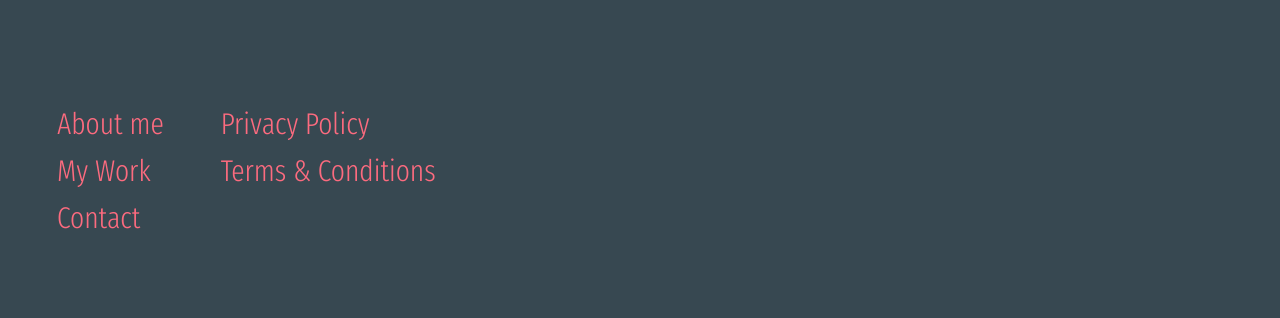
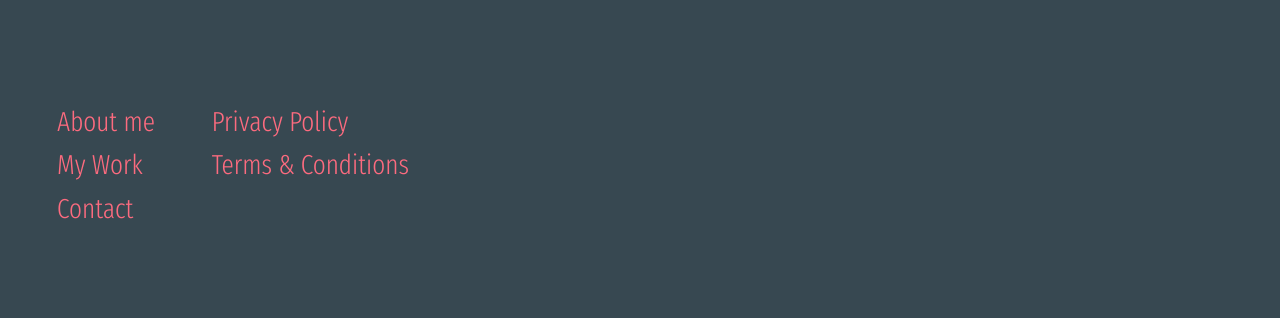
Before and after one commit to martindimi/mdesign-source, a Jekyll site: the page built from _pages/home.md, in a window 1280 px wide. Shown: the part 2018-2336 px from the top of the page. Built offline with Jekyll 4.4.1, drawn with Linux system fonts in a browser that asks for light colours; nearby versions of some CDN libraries.

Commit message:
Lower footer's links font size

```diff
--- a/_sass/5_sections/_footer.scss
+++ b/_sass/5_sections/_footer.scss
@@ -27,12 +27,7 @@
 .footer-link {
 
   a {
-    font-size: 1.2em;
+    font-size: 1.1em;
     line-height: 1.4em;
-
-    // --- Smartphone only ---
-    @include breakpoints(smartphone-only){
-      font-size: 1.4em;
-    }
   }
 }
```
